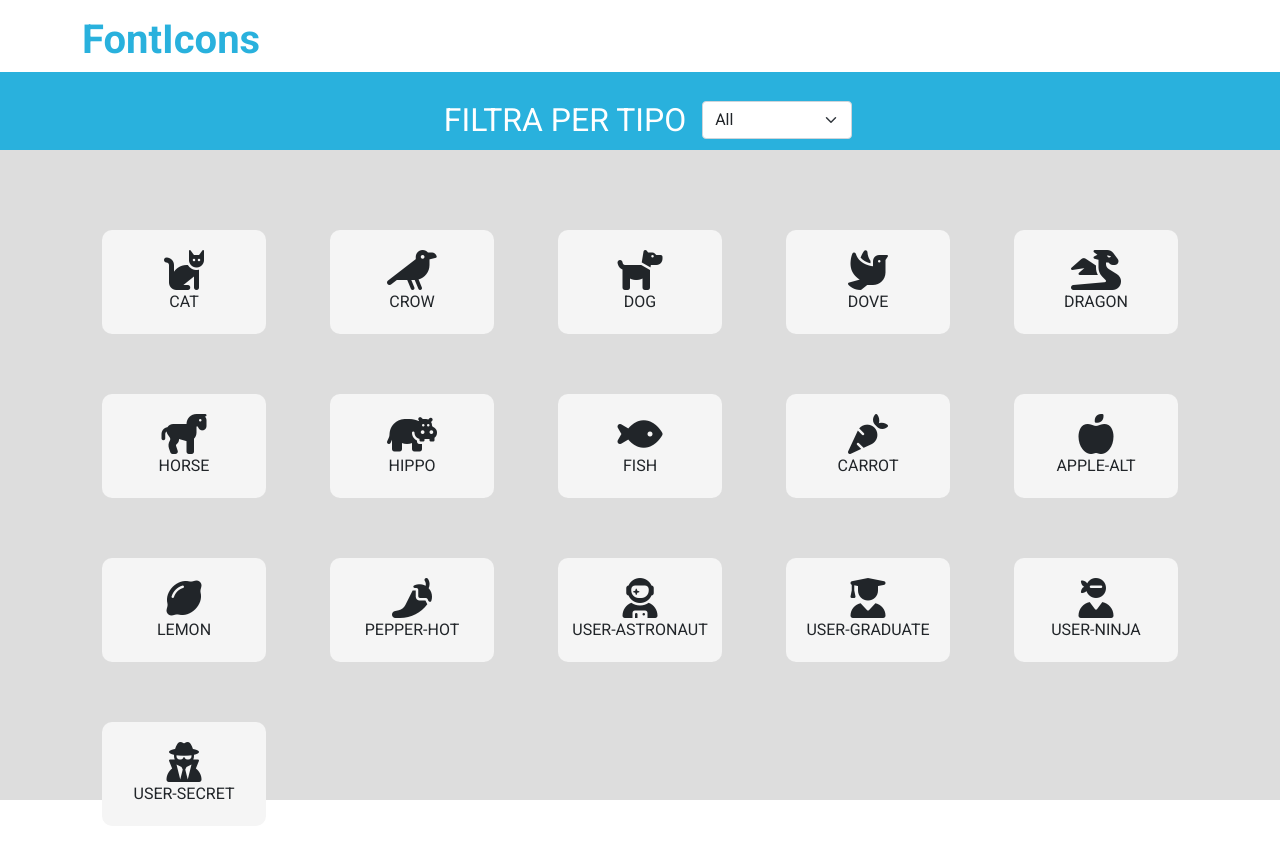
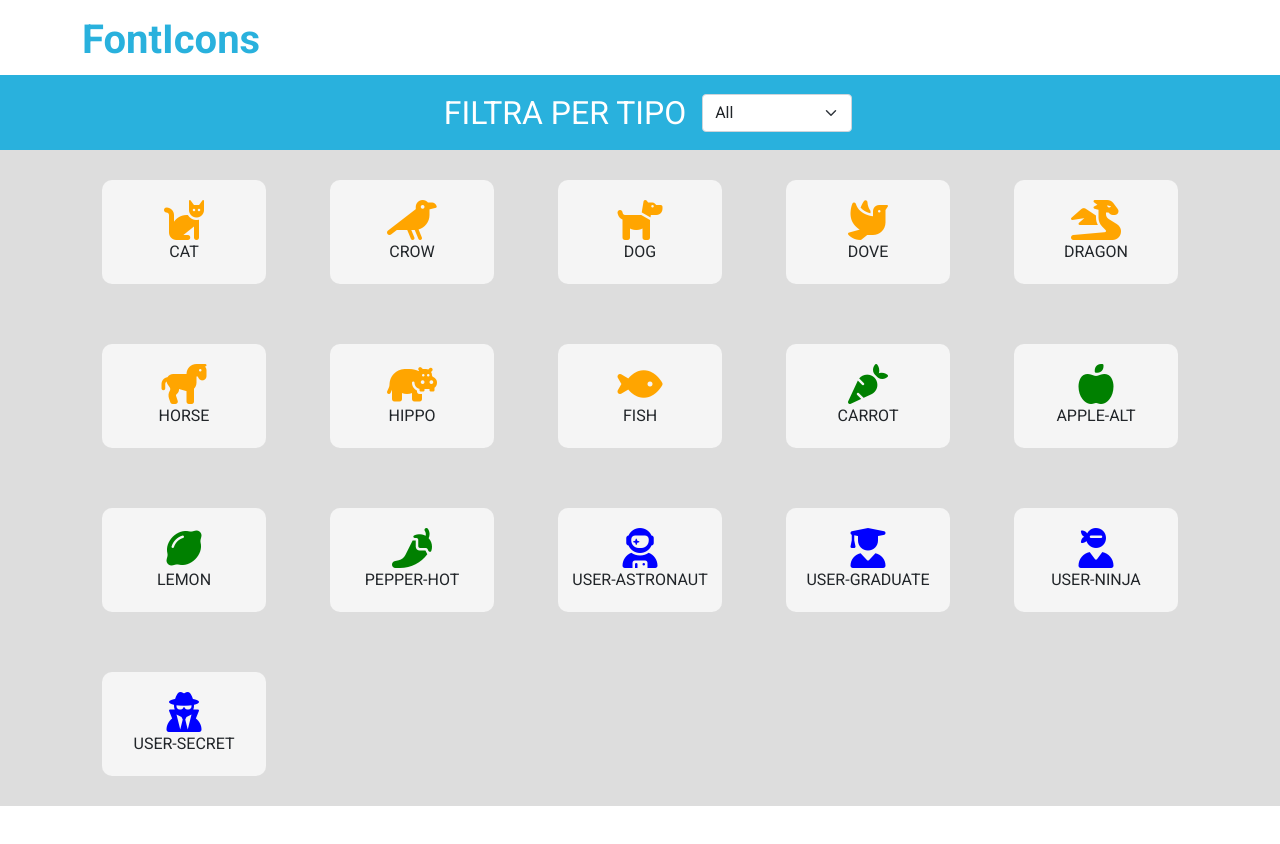
Before and after one commit to manumastro/js-es6-icons, a plain HTML site: page index.html in a window 1280 px wide. After the commit the page ends 806 px from the top, so only its background shows below. Drawn offline with nearby package versions, Linux system fonts and the light colour scheme.

Commit message:
icone colorate dinamicamente leggendo le proprietà dell'oggetto

```diff
--- a/data.js
+++ b/data.js
@@ -132,30 +132,35 @@ const icons = [
 ];
 
 /*****************************PASSAGGI******************************/
-// 1. Creare template HTML e CSS per gli elementi che poi andrò ad aggiungere dinamicamente con JS
+// 1. Creare template HTML e CSS per gli elementi che poi andrò ad aggiungere dinamicamente con JS;
 // 2. Visualizzare gli elementi dinamicamente, c'è bisogno di: "name", "prefix";
+// 3. Colorare le icone in base alla loro proprietà negli oggetti;
+
 const row = document.querySelector('.row');
 console.log(row);
 
 icons.forEach((element) => {
-	const {name, prefix} = element;
-	generateBoxs(name, prefix);
+	const {name, prefix, colors} = element;
+	const color = element.color;
+	generateBoxs(name, prefix, color);
 })
 
-function generateBoxs(name, prefix){
 
-	const generateTagI = (name, prefix) => prefix + 'solid' + ' ' + prefix + name.toLowerCase();
 
+function generateBoxs(name, prefix, color){
+
+	const generateTagI = (name, prefix, color) => prefix + 'solid' + ' ' + prefix + name.toLowerCase() + ' ' + color;
 	const output =
 	`
   <div class="col em-col">
     <div class="box">
-      <i class="${generateTagI(name, prefix)}"></i>
+      <i class="${generateTagI(name, prefix, color)}"></i>
       <span>${name.toUpperCase()}</span>
     </div>
   </div>
 	`;
-	console.log(output);
+	//console.log(output);
 
 	row.innerHTML += output;
+
 }
--- a/index.html
+++ b/index.html
@@ -18,7 +18,7 @@
     <div class="container" id="header-top">
       <h1 class="pt-3">FontIcons</h1>
     </div>
-    <div class="container-fluid d-flex justify-content-center align-items-center py-4" id="header-bottom">
+    <div class="container-fluid d-flex justify-content-center align-items-center" id="header-bottom">
       <label class="text-white px-3 fs-2 text-uppercase">Filtra per tipo</label>
       <select class="form-select" id="select-icons">
         <option value="0" selected>All</option>
--- a/style.css
+++ b/style.css
@@ -11,14 +11,18 @@ header{
   height: 150px;
 }
 
+#header-top{
+  height: 50%;
+}
+
 #header-bottom{
   background-color: #29b1dd;
+  height: 50%;
 }
 
 main{
-  padding-top: 50px;
   background-color: #dddddd;
-  height: calc(100vh - 150px);
+  height: calc(100% - 150px);
 }
 
 #select-icons{
@@ -44,3 +48,13 @@ main{
 i{
   font-size: 40px;
 }
+
+.orange{
+  color: orange;
+}
+.blue{
+  color: blue;
+}
+.green{
+  color: green;
+}
```
